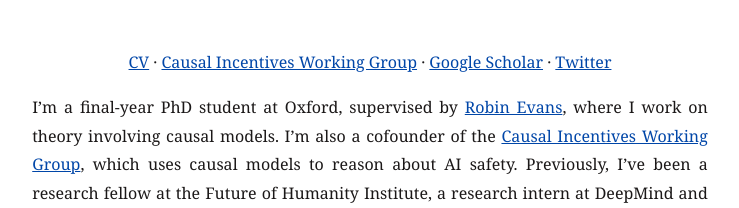
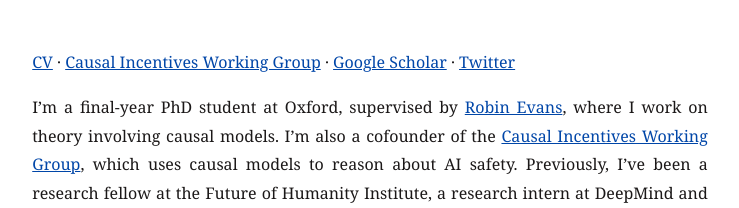
Before and after one commit to RyanCarey/ryancarey.github.io, a plain HTML site: page index.html in a window 1280 px wide. Shown: the top 208 px of the page, without its empty margins (270-1009 px from the left). Drawn offline with Linux system fonts and the light colour scheme; a web font is replaced by a local one.

Commit message:
test style

```diff
--- a/index.html
+++ b/index.html
@@ -1,6 +1,6 @@
 <link rel="stylesheet" href=style.css>
 
-<p class="center-text"> <a href="ryan_carey_cv.pdf">CV</a> &middot;
+<p> <a href="ryan_carey_cv.pdf">CV</a> &middot;
 <a href="https://causalincentives.com/">Causal Incentives Working Group</a> &middot; <a href="https://scholar.google.com/citations?user=9U1CpcAAAAAJ&hl=en">Google Scholar</a> &middot; <a href="https://twitter.com/ryancareyai">Twitter</a></p>
 
 
```
